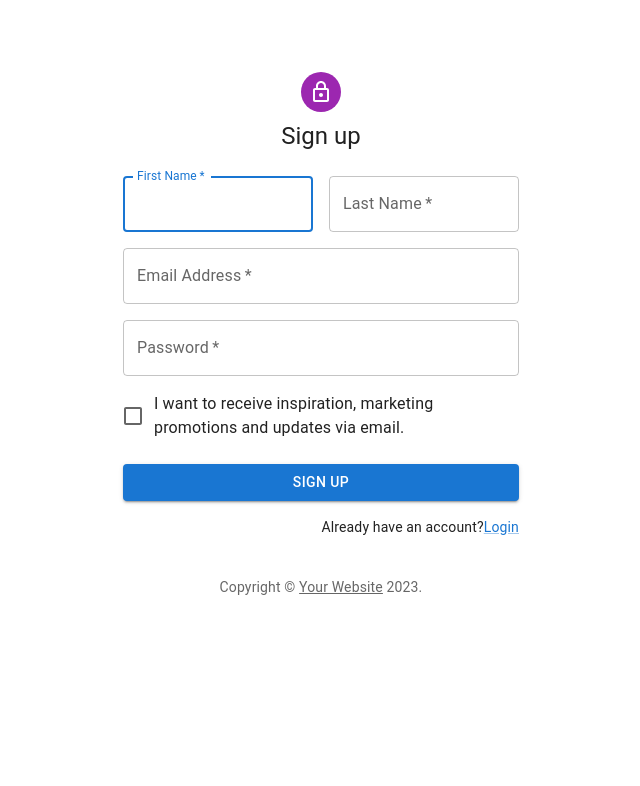
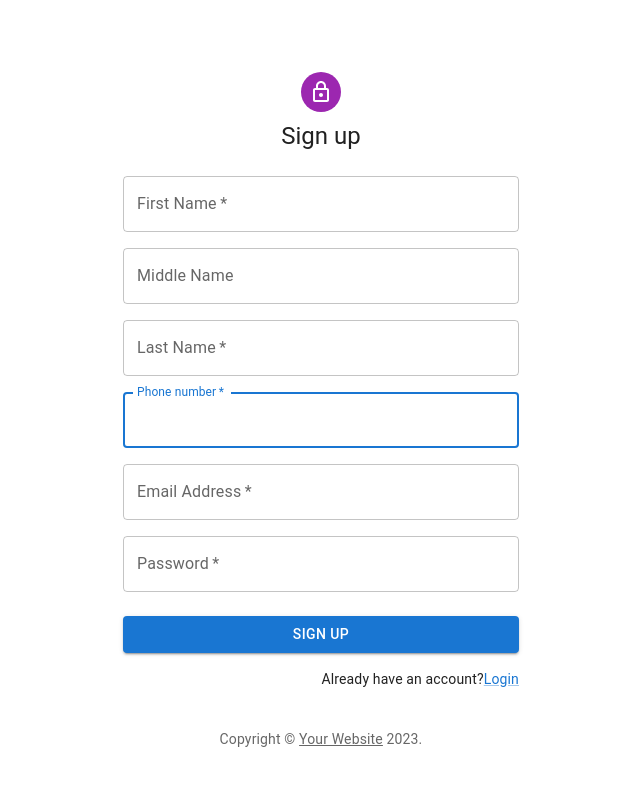
Before and after one commit to OjaswiniKohale/QuickPick, a React (Vite) app in the folder frontend/: page /signup in a window 1280 px wide. Shown: the top 786 px of the page, without its empty margins (319-959 px from the left). Built offline with nearby package versions, Linux system fonts and the light colour scheme.

Commit message:
Changed login and signup

```diff
--- a/frontend/src/pages/HomePage.jsx
+++ b/frontend/src/pages/HomePage.jsx
@@ -26,7 +26,7 @@ const HomePage = () => {
   return (
     <div>
 
-      <Newlaunch />
+      {/* <Newlaunch /> */}
       {/* <Mybasket /> */}
       {/* <Bank /> */}
       {/* <Bestsell /> */}
--- a/frontend/src/pages/Login.jsx
+++ b/frontend/src/pages/Login.jsx
@@ -73,10 +73,10 @@ export default function Login() {
 						id="password"
 						autoComplete="current-password"
 					/>
-					<FormControlLabel
+					{/* <FormControlLabel
 						control={<Checkbox value="remember" color="primary" />}
 						label="Remember me"
-					/>
+					/> */}
 					<Button
 						type="submit"
 						fullWidth
--- a/frontend/src/pages/SignUp.jsx
+++ b/frontend/src/pages/SignUp.jsx
@@ -54,7 +54,7 @@ export default function SignUp() {
 				</Typography>
 				<Box component="form" noValidate onSubmit={handleSubmit} sx={{ mt: 3 }}>
 					<Grid container spacing={2}>
-						<Grid item xs={12} sm={6}>
+						<Grid item xs={12} >
 							<TextField
 								autoComplete="given-name"
 								name="firstName"
@@ -65,7 +65,17 @@ export default function SignUp() {
 								autoFocus
 							/>
 						</Grid>
-						<Grid item xs={12} sm={6}>
+						<Grid item xs={12} >
+							<TextField
+								autoComplete="given-name"
+								name="middleName"
+								fullWidth
+								id="middleName"
+								label="Middle Name"
+								autoFocus
+							/>
+						</Grid>
+						<Grid item xs={12} >
 							<TextField
 								required
 								fullWidth
@@ -73,6 +83,17 @@ export default function SignUp() {
 								label="Last Name"
 								name="lastName"
 								autoComplete="family-name"
+							/>
+						</Grid>
+						<Grid item xs={12} >
+							<TextField
+								autoComplete="given-name"
+								name="Phone number"
+								required
+								fullWidth
+								id="Phone number"
+								label="Phone number"
+								autoFocus
 							/>
 						</Grid>
 						<Grid item xs={12}>
@@ -96,12 +117,12 @@ export default function SignUp() {
 								autoComplete="new-password"
 							/>
 						</Grid>
-						<Grid item xs={12}>
+						{/* <Grid item xs={12}>
 							<FormControlLabel
 								control={<Checkbox value="allowExtraEmails" color="primary" />}
 								label="I want to receive inspiration, marketing promotions and updates via email."
 							/>
-						</Grid>
+						</Grid> */}
 					</Grid>
 					<Button
 						type="submit"
```
